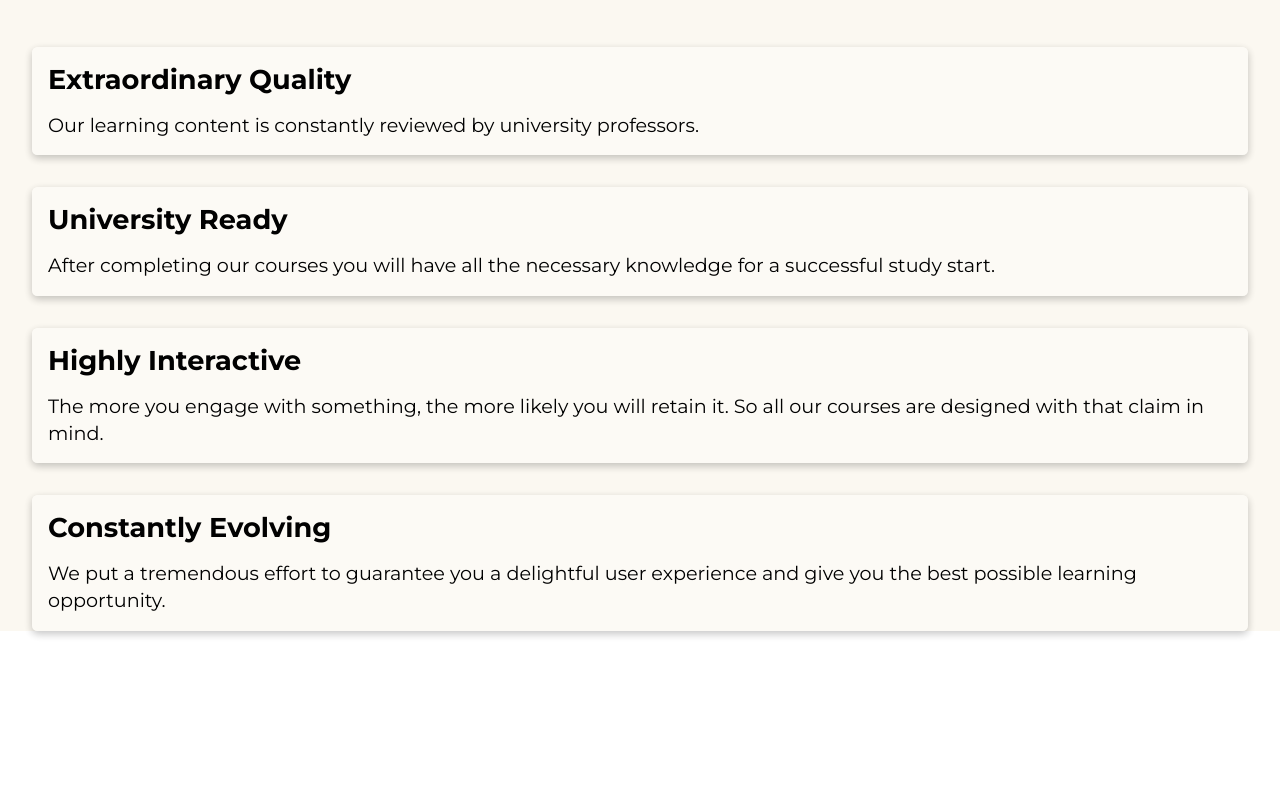
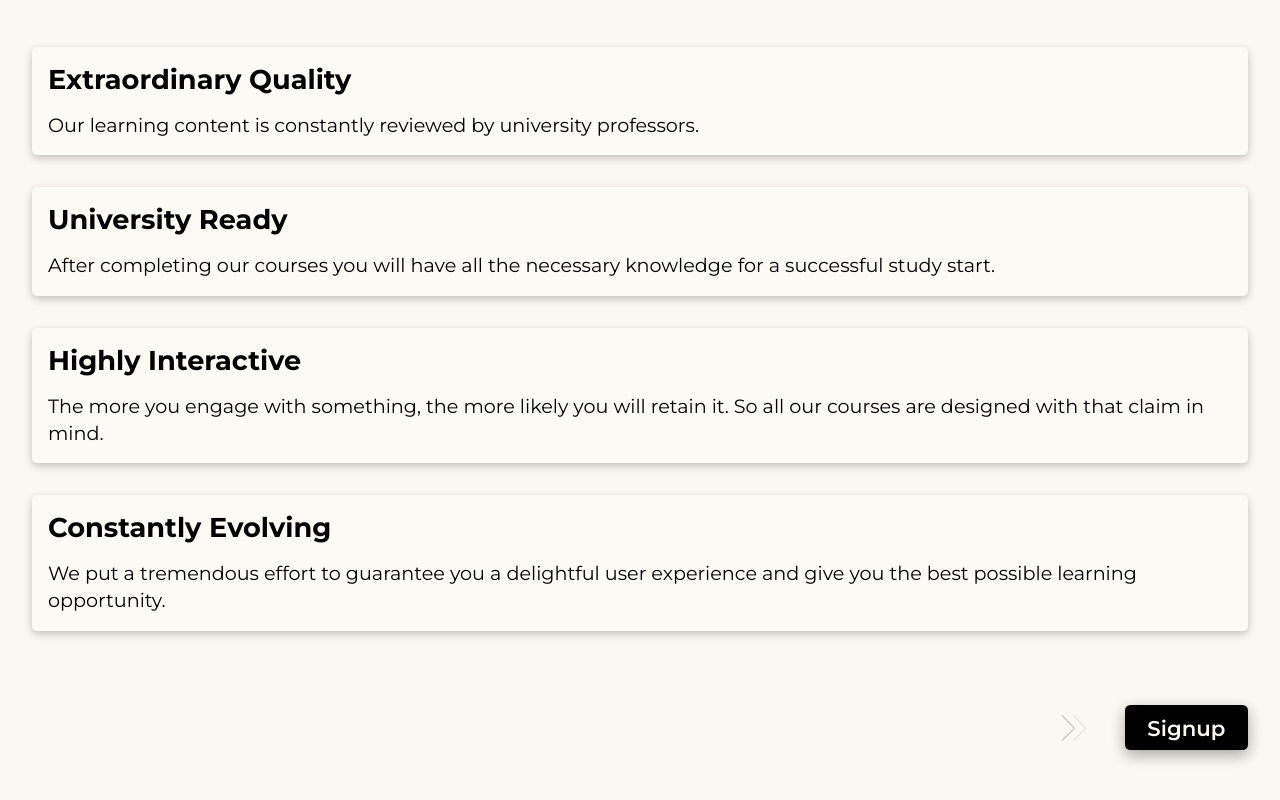
Before and after one commit to asi-isa/chemchem, a Next.js app: page /explore in a window 1280 px wide. Shown: the part 328-1128 px from the top of the page. Before the commit the page ends 959 px from the top, so only its background shows below. Built offline with nearby package versions, Linux system fonts and the light colour scheme.

Commit message:
explore cta

```diff
--- /dev/null
+++ b/comps/arrow/Arrow.module.css
@@ -0,0 +1,3 @@
+/* .arrow {
+
+} */
--- /dev/null
+++ b/comps/arrow/Arrow.tsx
@@ -0,0 +1,58 @@
+import React from "react";
+import { motion } from "framer-motion";
+
+import styles from "./Arrow.module.css";
+
+type DirectionType = "down" | "up" | "left" | "right";
+
+interface ArrowProps {
+  size?: number;
+  direction?: DirectionType;
+}
+
+function directionToDeg(direction: DirectionType) {
+  if (direction === "left") return "90deg";
+  if (direction === "right") return "-90deg";
+  if (direction === "up") return "180deg";
+  if (direction === "down") return "0deg";
+}
+
+export default function Arrow({ size = 0.6, direction = "right" }: ArrowProps) {
+  return (
+    <svg
+      width="66"
+      height="66"
+      viewBox="0 0 66 66"
+      fill="none"
+      xmlns="http://www.w3.org/2000/svg"
+      className={styles.arrow}
+      style={{
+        transform: `scale(${size}) rotate(${directionToDeg(direction)})`,
+      }}
+    >
+      <motion.path
+        animate={{ y: [7, 0] }}
+        transition={{ duration: 2, repeat: Infinity, repeatType: "reverse" }}
+        d="M54 28C49.9024 32.0976 32.4878 48.4878 32.4878 48.4878C24.4868 40.4868 20.001 36.001 12 28"
+        stroke="#BCBCBC"
+        stroke-width="6"
+        stroke-linecap="round"
+        stroke-linejoin="round"
+      />
+      <motion.path
+        animate={{ y: [7, 0] }}
+        transition={{
+          duration: 2,
+          delay: 0.33,
+          repeat: Infinity,
+          repeatType: "reverse",
+        }}
+        d="M54 8C49.9024 12.0976 32.4878 28.4878 32.4878 28.4878C24.4868 20.4868 20.001 16.001 12 8"
+        stroke="#686868"
+        stroke-width="6"
+        stroke-linecap="round"
+        stroke-linejoin="round"
+      />
+    </svg>
+  );
+}
--- a/pages/explore.tsx
+++ b/pages/explore.tsx
@@ -1,8 +1,9 @@
 import React from "react";
+import Link from "next/link";
 import { motion } from "framer-motion";
-import { FaAward } from "react-icons/fa";
 
 import styles from "../styles/Explore.module.css";
+import Arrow from "../comps/arrow/Arrow";
 
 export default function Explore() {
   return (
@@ -65,6 +66,13 @@ export default function Explore() {
             </p>
           </div>
         </div>
+
+        <div className={styles.cta_con}>
+          <Arrow />
+          <div className={styles.cta}>
+            <Link href="/signup">Signup</Link>
+          </div>
+        </div>
       </motion.div>
     </div>
   );
--- a/styles/Explore.module.css
+++ b/styles/Explore.module.css
@@ -24,6 +24,10 @@
 
 .header {
   margin-bottom: 5rem;
+}
+
+.inner_con {
+  max-width: 1800px;
 }
 
 .header_title {
@@ -64,3 +68,31 @@
   font-size: 1.2rem;
   line-height: 1.42;
 }
+
+.cta_con {
+  padding: 8vh 0;
+  display: flex;
+  justify-content: flex-end;
+  align-items: center;
+}
+
+.cta {
+  background-color: #000;
+  color: #fbf8f1;
+  font-size: 1.33rem;
+  font-weight: 600;
+  width: fit-content;
+  padding: 0.6rem 1.42rem;
+  border-radius: 0.33rem;
+  box-shadow: rgba(0, 0, 0, 0.35) 0px 5px 15px;
+  margin-left: 1rem;
+  cursor: pointer;
+  -webkit-tap-highlight-color: transparent;
+}
+
+.cta:active,
+.cta:hover,
+.cta:focus {
+  background-color: #fbf8f1;
+  color: #000;
+}
```
